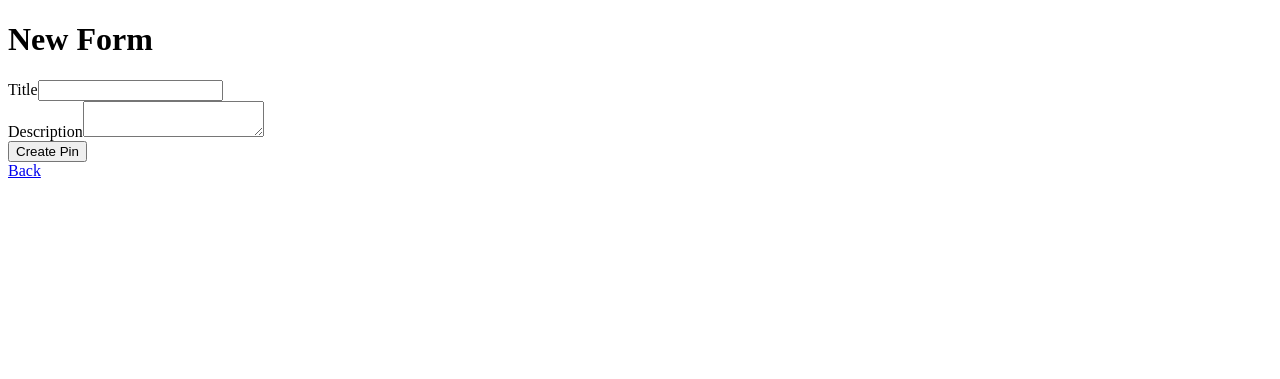
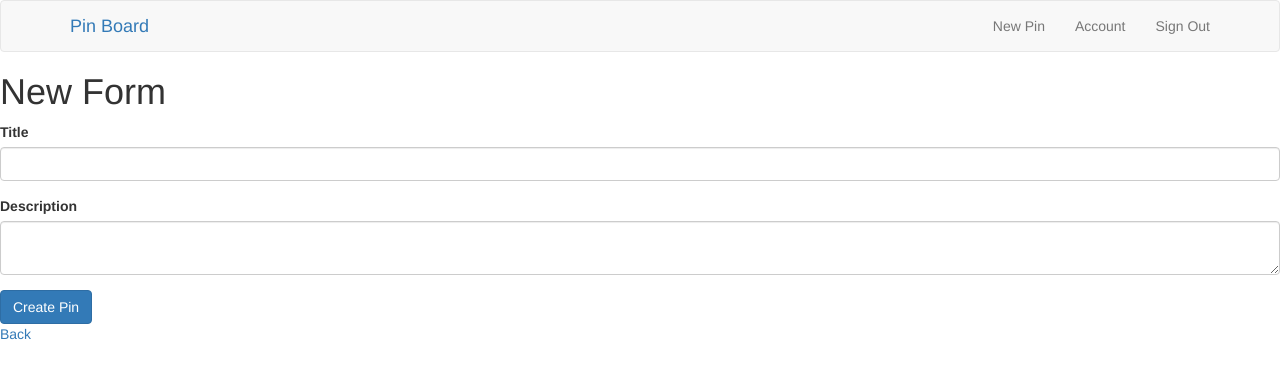
Before and after one commit to Carolinantiago/Pinterest, a Rails app: page /pins/new in a window 1280 px wide. Shown: the top 379 px of the page. Run offline with Rails 7, Linux system fonts and the light colour scheme; the visitor is signed in with stand-in values (Sample User, id 1); style sheets or scripts are compiled from the project's sources; some libraries are stand-ins or nearby versions.

Commit message:
header creation, with differentiation between sign in and not

```diff
--- a/app/assets/stylesheets/application.css
+++ b/app/assets/stylesheets/application.css.scss
@@ -10,6 +10,9 @@
  * files in this directory. Styles in this file should be added after the last require_* statement.
  * It is generally better to create a new file per style scope.
  *
- *= require_tree .
- *= require_self
+
  */
+
+// "bootstrap-sprockets" must be imported before "bootstrap" and "bootstrap/variables"
+@import "bootstrap-sprockets";
+@import "bootstrap";
--- a/app/javascript/packs/application.js
+++ b/app/javascript/packs/application.js
@@ -15,3 +15,6 @@ require("channels")
 //
 // const images = require.context('../images', true)
 // const imagePath = (name) => images(name, true)
+
+//= require jquery
+//= require bootstrap-sprockets
--- a/app/views/layouts/application.html.haml
+++ b/app/views/layouts/application.html.haml
@@ -7,6 +7,19 @@
   = stylesheet_link_tag 'application', media: 'all', 'data-turbolinks-track': 'reload'
   = javascript_pack_tag 'application', 'data-turbolinks-track': 'reload'
 %body
+  %nav.navbar.navbar-default
+    .container
+      .navbar-brand= link_to "Pin Board", root_path
+
+      -if user_signed_in?
+        %ul.nav.navbar-nav.navbar-right
+          %li= link_to "New Pin", new_pin_path
+          %li= link_to "Account", edit_user_registration_path
+          %li= link_to "Sign Out", destroy_user_session_path, method: :delete
+      - else
+        %ul.nav.navbar-nav.navbar-right
+          %li= link_to "Sign Up", new_user_registration_path
+          %li= link_to "Sign In", new_user_session_path
   - flash.each do |name, msg|
     = content_tag :div, msg, class: "alert alert-info"
 
```
Also changed, not shown: Gemfile, Gemfile.lock.
